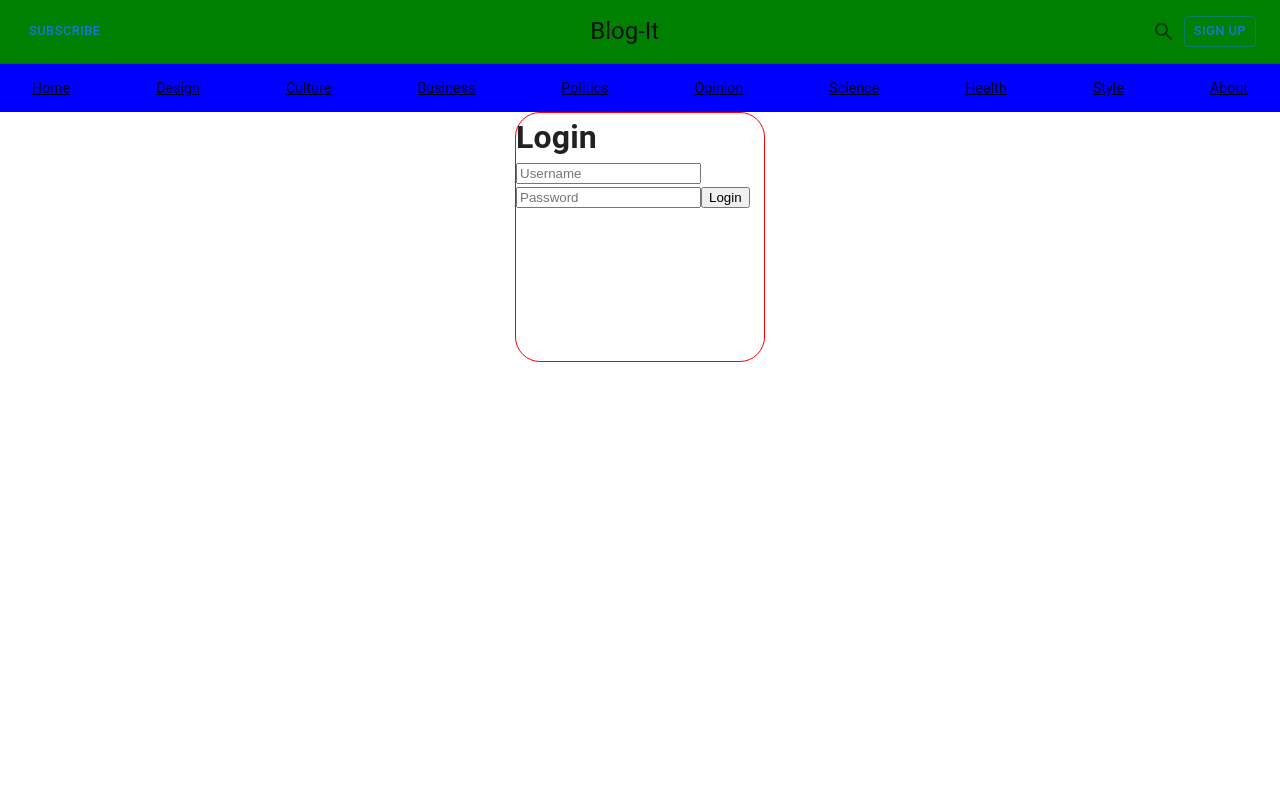
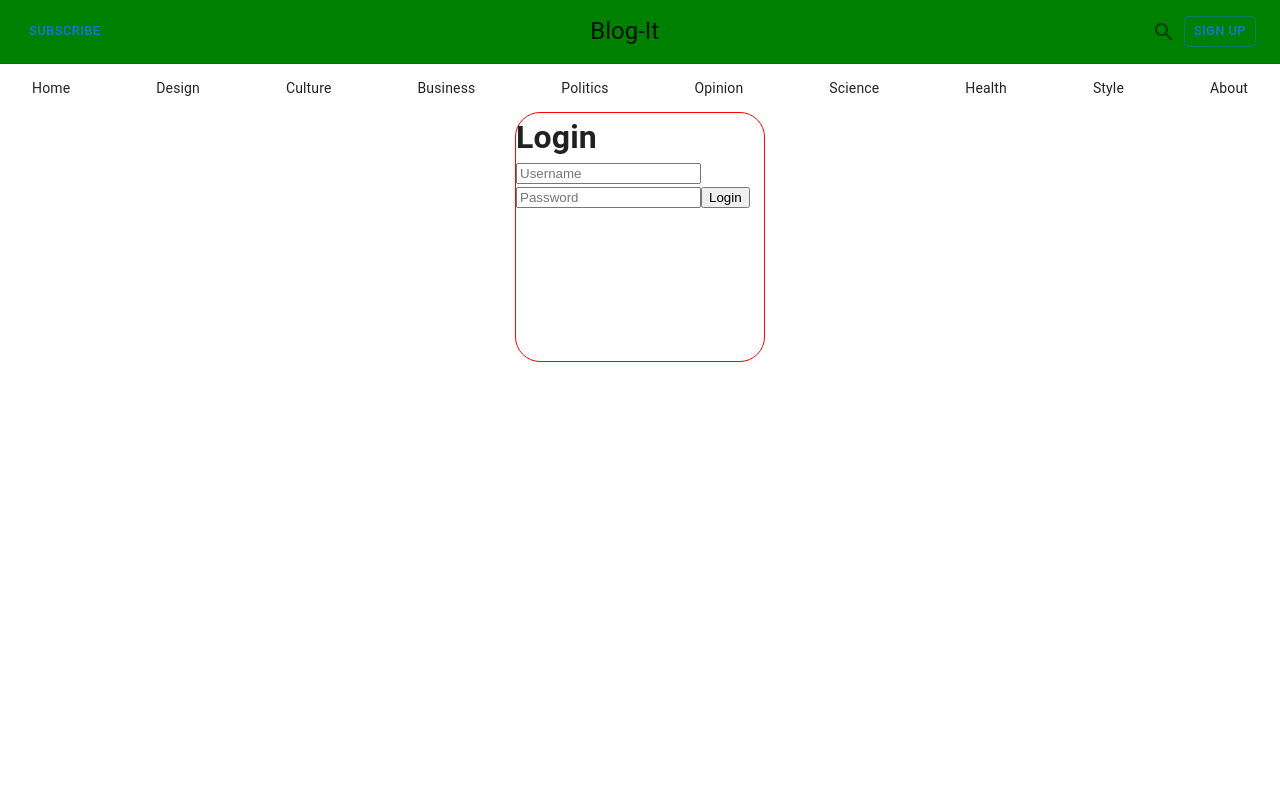
Before and after one commit to ikeman32/blog-it, a React (Create React App) app: page / in a window 1280 px wide. Shown: the top 800 px of the page. Built offline with nearby package versions, Linux system fonts and the light colour scheme.

Commit message:
set some links

```diff
--- a/src/components/header/Header.js
+++ b/src/components/header/Header.js
@@ -16,7 +16,7 @@ function Header(props) {
     <React.Fragment>
       {/* Header */}
       <Toolbar sx={{ borderBottom: 1, borderColor: 'divider', backgroundColor: 'green' }}>
-        <Button size="small">Subscribe</Button>
+        <Button size="small" href='#' >Subscribe</Button>
         <Typography
           component="h2"
           variant="h5"
@@ -30,7 +30,7 @@ function Header(props) {
         <IconButton>
           <SearchIcon />
         </IconButton>
-        <Button variant="outlined" size="small">
+        <Button variant="outlined" size="small" href='Signup' >
           Sign up
         </Button>
       </Toolbar>
@@ -39,18 +39,20 @@ function Header(props) {
       <Toolbar
         component="nav"
         variant="dense"
-        sx={{ justifyContent: 'space-between', overflowX: 'auto', backgroundColor: 'blue' }}
+        sx={{ justifyContent: 'space-between', overflowX: 'auto' }}
       >
         {sections.map((section) => (
           <Link
             color="inherit"
             noWrap
+            underline='none'
             key={section.title}
             variant="body2"
             href={section.url}
             sx={{ p: 1, flexShrink: 0 }}
           >
             {section.title}
+
           </Link>
         ))}
       </Toolbar>
```
